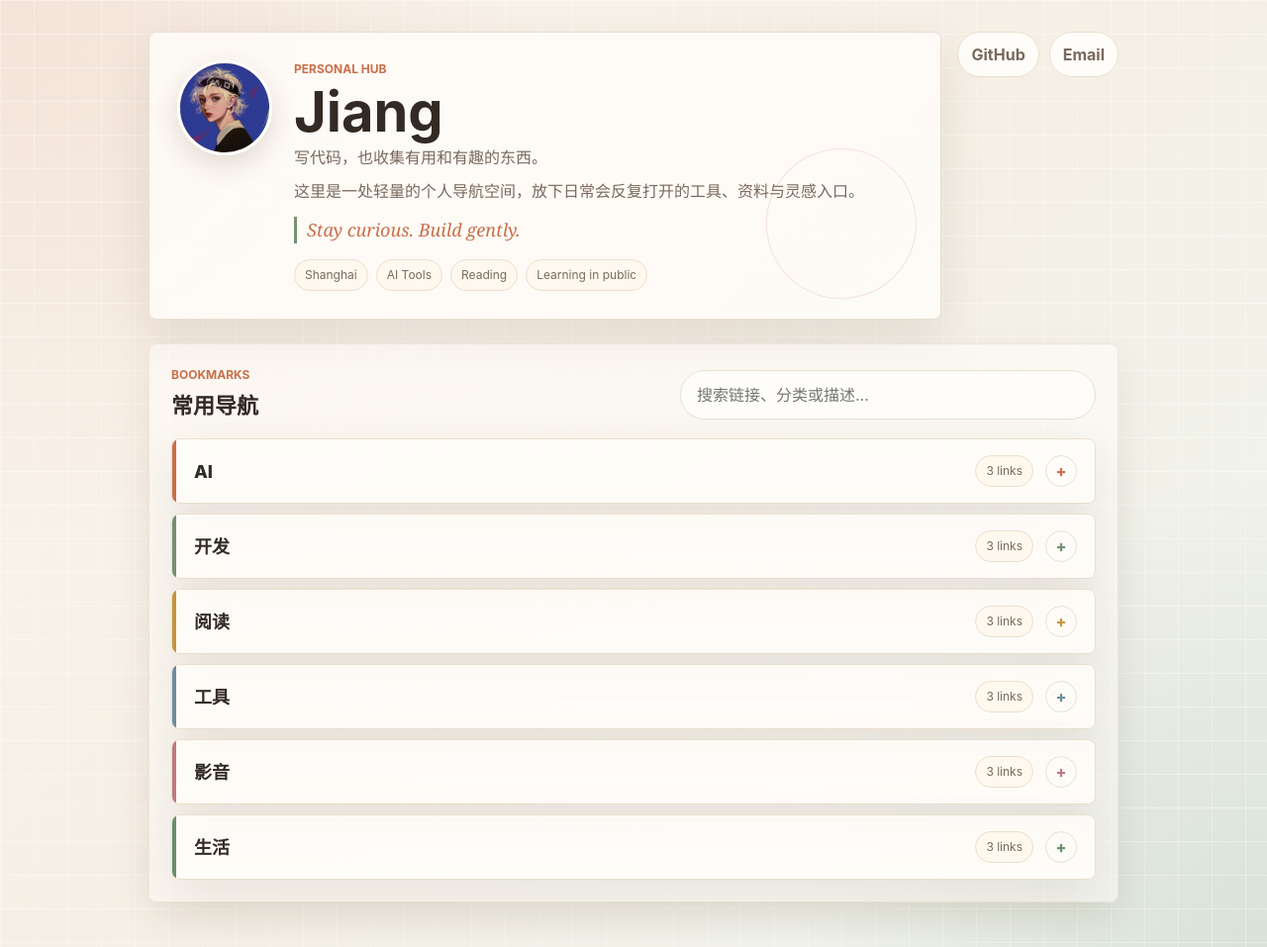
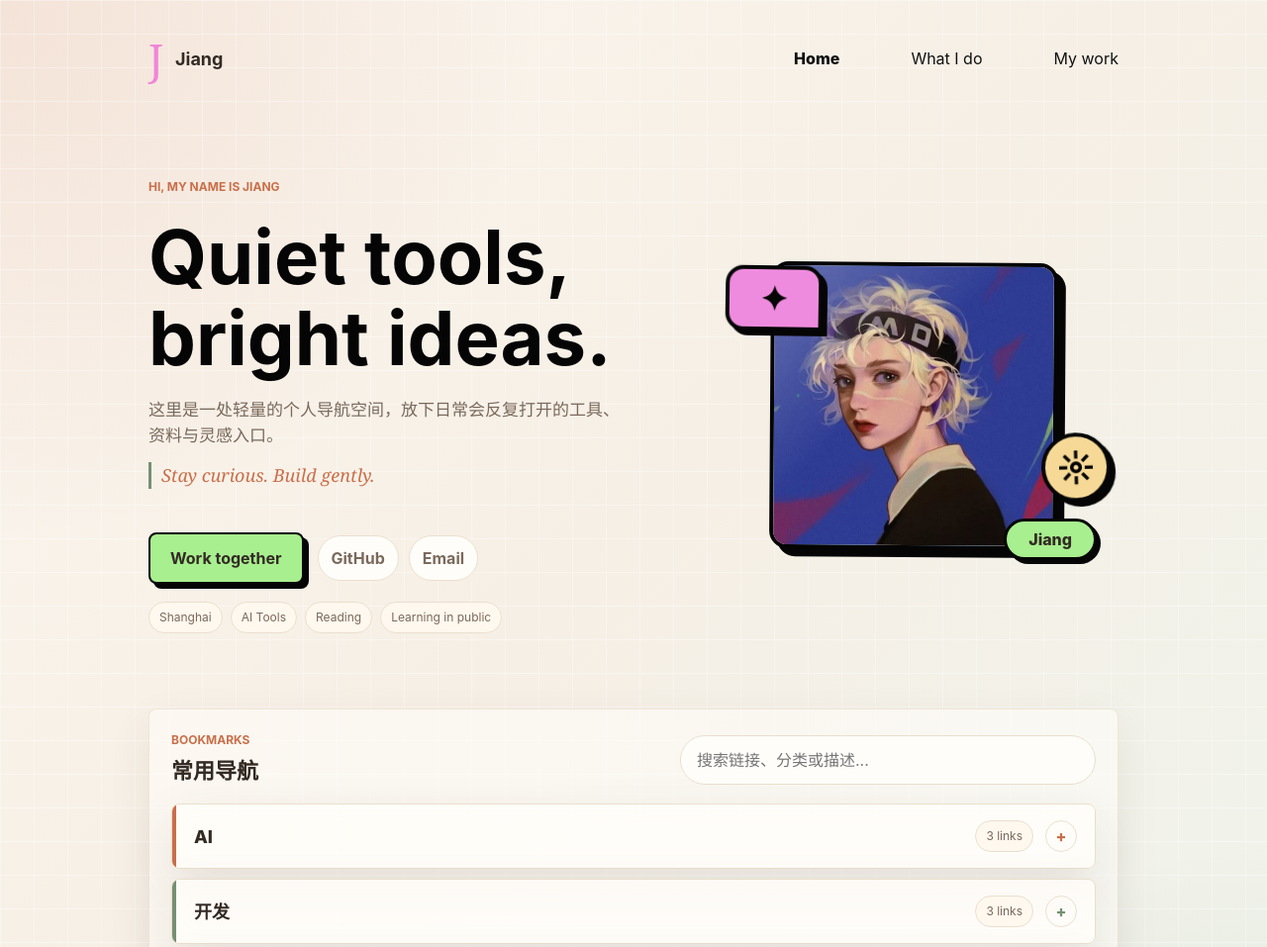
Before and after one commit to Dragonetfly/personal_web, a plain HTML site: page index.html in a window 1280 px wide. Shown: the top 957 px of the page at 99% size. Drawn offline with Linux system fonts and the light colour scheme.

Commit message:
feat: redesign hero with playful portfolio style

```diff
--- a/index.html
+++ b/index.html
@@ -5,27 +5,47 @@
     <meta name="viewport" content="width=device-width, initial-scale=1">
     <meta name="description" content="A warm personal navigation hub for favorite links, tools, notes, and daily resources.">
     <title>Personal Navigation Hub</title>
-    <link rel="stylesheet" href="styles.css?v=20260515-3">
-    <script src="script.js?v=20260515-3" defer></script>
+    <link rel="stylesheet" href="styles.css?v=20260515-4">
+    <script src="script.js?v=20260515-4" defer></script>
   </head>
   <body>
+    <header class="site-header">
+      <a class="brand" href="#home" aria-label="Jiang home">
+        <span class="logo-mark">J</span>
+        <strong>Jiang</strong>
+      </a>
+      <nav class="top-nav" aria-label="Primary navigation">
+        <a class="active" href="#home">Home</a>
+        <a href="#what-i-do">What I do</a>
+        <a href="#my-work">My work</a>
+      </nav>
+    </header>
+
     <main class="page-shell">
-      <section class="hero" aria-labelledby="profile-name">
-        <div class="profile-card">
-          <img class="avatar" src="assets/avatar.jpg" alt="个人头像">
-          <div class="profile-copy">
-            <p class="eyebrow">Personal Hub</p>
-            <h1 id="profile-name">Jiang</h1>
-            <p class="tagline">写代码，也收集有用和有趣的东西。</p>
-            <p class="profile-intro">这里是一处轻量的个人导航空间，放下日常会反复打开的工具、资料与灵感入口。</p>
-            <p class="signature">Stay curious. Build gently.</p>
-            <div class="status-tags" id="status-tags" aria-label="Status tags"></div>
+      <section class="portfolio-hero" id="home" aria-labelledby="profile-name">
+        <div class="hero-copy">
+          <p class="eyebrow">Hi, my name is Jiang</p>
+          <h1 class="hero-title" id="profile-name">Quiet tools, bright ideas.</h1>
+          <p class="profile-intro" id="what-i-do">这里是一处轻量的个人导航空间，放下日常会反复打开的工具、资料与灵感入口。</p>
+          <p class="signature">Stay curious. Build gently.</p>
+          <div class="hero-actions">
+            <a class="cta-button" href="mailto:2931708921@qq.com">Work together</a>
+            <nav class="social-links" id="social-links" aria-label="Social links"></nav>
           </div>
+          <div class="status-tags" id="status-tags" aria-label="Status tags"></div>
         </div>
-        <nav class="social-links" id="social-links" aria-label="Social links"></nav>
+
+        <div class="portrait-stage" aria-label="Jiang portrait">
+          <span class="floating-sticker sticker-brush" aria-hidden="true">✦</span>
+          <figure class="portrait-frame">
+            <img class="avatar" src="assets/avatar.jpg" alt="个人头像">
+          </figure>
+          <span class="floating-sticker sticker-sun" aria-hidden="true">☼</span>
+          <span class="name-pill">Jiang</span>
+        </div>
       </section>
 
-      <section class="navigation-area" aria-labelledby="nav-title">
+      <section class="navigation-area" id="my-work" aria-labelledby="nav-title">
         <div class="section-heading nav-heading">
           <div>
             <p class="eyebrow">Bookmarks</p>
--- a/styles.css
+++ b/styles.css
@@ -34,24 +34,203 @@ body {
   line-height: 1.5;
 }
 
+html {
+  scroll-behavior: smooth;
+}
+
 a {
   color: inherit;
   text-decoration: none;
 }
 
+.site-header {
+  display: flex;
+  align-items: center;
+  justify-content: space-between;
+  width: min(980px, calc(100% - 32px));
+  margin: 0 auto;
+  padding: 38px 0 28px;
+}
+
+.brand,
+.top-nav {
+  display: flex;
+  align-items: center;
+}
+
+.brand {
+  gap: 12px;
+  font-size: 18px;
+}
+
+.logo-mark {
+  display: inline-grid;
+  place-items: center;
+  color: #f186d8;
+  font-family: Georgia, "Times New Roman", serif;
+  font-size: 42px;
+  font-weight: 400;
+  line-height: 1;
+}
+
+.top-nav {
+  gap: clamp(22px, 7vw, 72px);
+  font-size: 16px;
+}
+
+.top-nav a {
+  color: #111;
+}
+
+.top-nav .active {
+  font-weight: 800;
+}
+
 .page-shell {
   width: min(980px, calc(100% - 32px));
   margin: 0 auto;
-  padding: 32px 0 48px;
+  padding: 72px 0 56px;
 }
 
-.hero,
+.portfolio-hero,
 .navigation-area {
   animation: rise-in 620ms ease both;
 }
 
 .navigation-area {
-  animation-delay: 100ms;
+  animation-delay: 120ms;
+}
+
+.portfolio-hero {
+  display: grid;
+  grid-template-columns: minmax(0, 1.08fr) minmax(300px, 0.92fr);
+  gap: clamp(34px, 7vw, 78px);
+  align-items: center;
+  min-height: 420px;
+  margin-bottom: 76px;
+}
+
+.hero-copy {
+  min-width: 0;
+}
+
+.hero-title {
+  max-width: 560px;
+  margin: 20px 0 20px;
+  color: #050505;
+  font-size: clamp(46px, 7.4vw, 76px);
+  line-height: 1.08;
+  letter-spacing: 0;
+}
+
+.hero-actions {
+  display: flex;
+  flex-wrap: wrap;
+  gap: 14px;
+  align-items: center;
+  margin: 28px 0 18px;
+}
+
+.cta-button {
+  display: inline-flex;
+  align-items: center;
+  justify-content: center;
+  min-height: 52px;
+  border: 2px solid #050505;
+  border-radius: 8px;
+  background: #a8ef8f;
+  box-shadow: 5px 5px 0 #050505;
+  padding: 0 20px;
+  font-weight: 700;
+  transition: transform 160ms ease, box-shadow 160ms ease;
+}
+
+.cta-button:hover {
+  transform: translate(2px, 2px);
+  box-shadow: 3px 3px 0 #050505;
+}
+
+.portrait-stage {
+  position: relative;
+  display: grid;
+  place-items: center;
+  min-height: 360px;
+}
+
+.portrait-frame {
+  position: relative;
+  width: min(290px, 70vw);
+  aspect-ratio: 1 / 1;
+  margin: 0;
+  overflow: hidden;
+  border: 4px solid #050505;
+  border-radius: 18px;
+  background: #94c8ef;
+  box-shadow: 8px 8px 0 #050505;
+  transform: rotate(0.4deg);
+}
+
+.portrait-frame::before {
+  content: "";
+  position: absolute;
+  inset: 0;
+  background: linear-gradient(135deg, rgba(255, 255, 255, 0.28), transparent 42%);
+  pointer-events: none;
+  z-index: 1;
+}
+
+.portrait-frame .avatar {
+  width: 100%;
+  height: 100%;
+  border: 0;
+  border-radius: 0;
+  box-shadow: none;
+}
+
+.floating-sticker {
+  position: absolute;
+  z-index: 2;
+  display: grid;
+  place-items: center;
+  border: 4px solid #050505;
+  color: #050505;
+  font-weight: 900;
+  box-shadow: 5px 5px 0 #050505;
+  animation: float-sticker 3.8s ease-in-out infinite;
+}
+
+.sticker-brush {
+  top: 44px;
+  left: 18px;
+  width: 98px;
+  height: 66px;
+  border-radius: 18px 18px 0 18px;
+  background: #ef8bde;
+  font-size: 34px;
+}
+
+.sticker-sun {
+  right: 8px;
+  bottom: 82px;
+  width: 70px;
+  height: 70px;
+  border-radius: 50%;
+  background: #f6d996;
+  font-size: 38px;
+  animation-delay: 0.8s;
+}
+
+.name-pill {
+  position: absolute;
+  right: 22px;
+  bottom: 24px;
+  z-index: 2;
+  border: 3px solid #050505;
+  border-radius: 999px;
+  background: #a8ef8f;
+  box-shadow: 4px 4px 0 #050505;
+  padding: 6px 22px;
+  font-weight: 800;
 }
 
 .hero {
@@ -147,10 +326,10 @@ h3 {
 }
 
 .profile-intro {
-  max-width: 620px;
+  max-width: 560px;
   margin-bottom: 14px;
   color: #5f5147;
-  font-size: 16px;
+  font-size: 17px;
 }
 
 .signature {
@@ -455,7 +634,40 @@ h3 {
   }
 }
 
+@keyframes float-sticker {
+  0%,
+  100% {
+    transform: translateY(0) rotate(-2deg);
+  }
+
+  50% {
+    transform: translateY(-8px) rotate(2deg);
+  }
+}
+
 @media (max-width: 860px) {
+  .site-header {
+    align-items: flex-start;
+    flex-direction: column;
+    gap: 20px;
+    padding-top: 24px;
+  }
+
+  .top-nav {
+    width: 100%;
+    justify-content: space-between;
+    gap: 14px;
+  }
+
+  .page-shell {
+    padding-top: 30px;
+  }
+
+  .portfolio-hero {
+    grid-template-columns: 1fr;
+    margin-bottom: 44px;
+  }
+
   .section-heading,
   .nav-heading {
     align-items: stretch;
```
Also changed, not shown: tests/check-portfolio-hero.js (added, +41 -0 lines).
